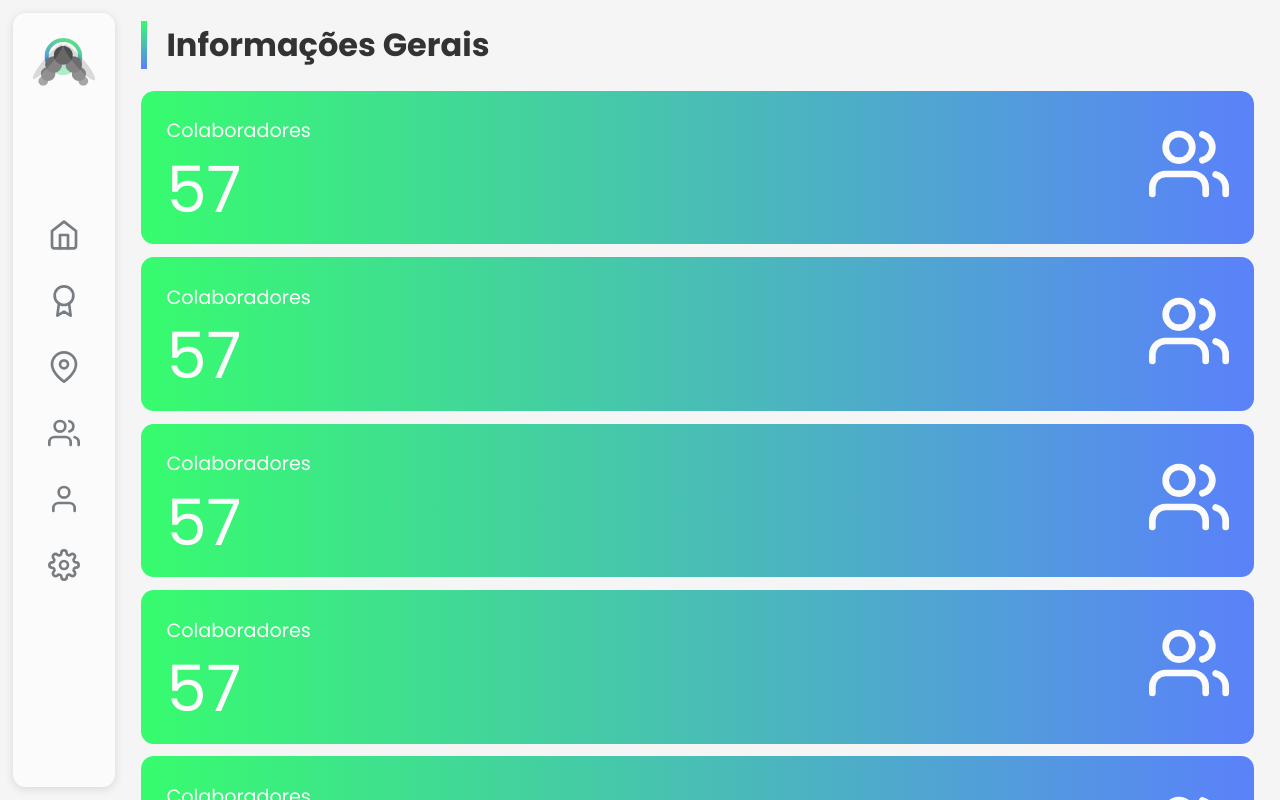
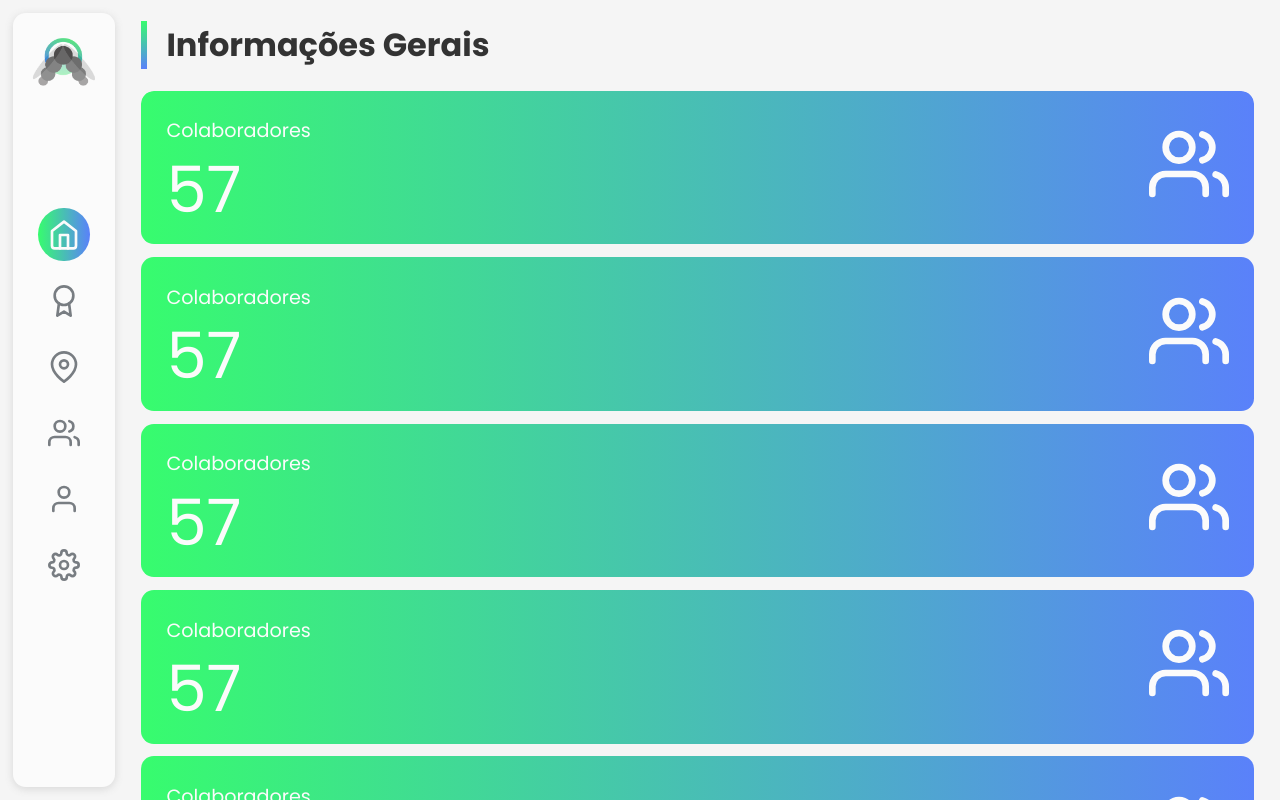
Before and after one commit to SpotifaiI/higia-web, a Next.js app: page / in a window 1280 px wide. Shown: the top 800 px of the page. Built offline with nearby package versions, Linux system fonts and the light colour scheme.

Commit message:
feat: add custom logic to selected menu item

```diff
--- a/src/components/NavigationBar/index.tsx
+++ b/src/components/NavigationBar/index.tsx
@@ -1,13 +1,9 @@
-import {
-  Award,
-  Home,
-  MapPin,
-  Settings,
-  User,
-  Users
-} from "react-feather";
+'use client';
+
+import { useState } from "react";
 
 import { TabNavigationButton } from "@/components/TabNavigationButton";
+import { routes } from "@/lib/routes";
 import {
   ButtonsContainer,
   ImageContainer,
@@ -19,6 +15,8 @@ import {
 export type NavigationBarProps = {};
 
 export function NavigationBar({}: NavigationBarProps) {
+  const [selectedMenuItem, setSelectedMenuItem] = useState(0);
+
   return (
     <Navigation>
       <ImageContainer>
@@ -30,12 +28,15 @@ export function NavigationBar({}: NavigationBarProps) {
       </ImageContainer>
 
       <ButtonsContainer>
-        <TabNavigationButton href="/" Icon={Home} />
-        <TabNavigationButton href="/tasks" Icon={Award} />
-        <TabNavigationButton href="/map" Icon={MapPin} />
-        <TabNavigationButton href="/colaborators" Icon={Users} />
-        <TabNavigationButton href="/profile" Icon={User} />
-        <TabNavigationButton href="/settings" Icon={Settings} />
+        {routes.map(({ path, Icon }, index) => (
+          <TabNavigationButton
+            href={path}
+            Icon={Icon}
+            key={index}
+            isSelected={selectedMenuItem === index}
+            onClick={() => setSelectedMenuItem(index)}
+          />
+        ))}
       </ButtonsContainer>
 
       <SpacingContainer>
--- a/src/components/TabNavigationButton/index.tsx
+++ b/src/components/TabNavigationButton/index.tsx
@@ -2,20 +2,28 @@ import React from "react";
 import { Icon } from "react-feather";
 
 import { NavigationButton } from "./styles";
+import { LinkProps } from "next/link";
+
+export type NavigationButtonProps = {
+  isSelected: boolean;
+} & LinkProps;
 
 export type TabNavigationButtonProps = {
-  href: string;
   Icon: Icon;
-};
+} & NavigationButtonProps & LinkProps;
 
 export function TabNavigationButton({
   Icon: ButtonIcon,
-  href
+  isSelected,
+  ...rest
 }: TabNavigationButtonProps) {
   const buttonSize = 32;
 
   return (
-    <NavigationButton href={href}>
+    <NavigationButton
+      isSelected={isSelected}
+      {...rest}
+    >
       <ButtonIcon size={buttonSize} />
     </NavigationButton>
   );
--- a/src/components/TabNavigationButton/styles.ts
+++ b/src/components/TabNavigationButton/styles.ts
@@ -3,8 +3,14 @@
 import styled from "styled-components";
 import Link from "next/link";
 
-export const NavigationButton = styled(Link)`
-  color: var(--color-dark);
+import { NavigationButtonProps } from './index';
+
+const activeButtonStyles = `
+  color: var(--color-white);
+  background: linear-gradient(to right, var(--color-main-1) 0%, var(--color-main-2) 100%);
+`;
+
+export const NavigationButton = styled(Link)<NavigationButtonProps>`
   width: 100%;
   height: 100%;
   display: flex;
@@ -12,9 +18,13 @@ export const NavigationButton = styled(Link)`
   justify-content: center;
   transition: .3s;
   border-radius: 50%;
+  ${
+    (props) => props.isSelected
+    ? activeButtonStyles
+    : `color: var(--color-dark);`
+  }
 
   &:hover {
-    color: var(--color-white);
-    background: linear-gradient(to right, var(--color-main-1) 0%, var(--color-main-2) 100%);
+    ${activeButtonStyles}
   }
 `;
--- /dev/null
+++ b/src/lib/routes.ts
@@ -0,0 +1,19 @@
+import {
+  Award,
+  Home,
+  MapPin,
+  Settings,
+  User,
+  Users
+} from "react-feather";
+
+import { Route } from "@/models/Route";
+
+export const routes = [
+  new Route('/', Home),
+  new Route('/tasks', Award),
+  new Route('/map', MapPin),
+  new Route('/colaborators', Users),
+  new Route('/profile', User),
+  new Route('/settings', Settings)
+];
--- /dev/null
+++ b/src/models/Route.ts
@@ -0,0 +1,11 @@
+import { Icon } from 'react-feather';
+
+export class Route {
+  path: string;
+  Icon: Icon;
+
+  constructor(path: string, Icon: Icon) {
+    this.path = path;
+    this.Icon = Icon;
+  }
+}
```
